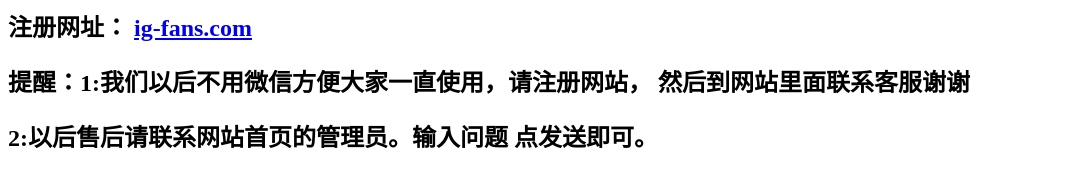
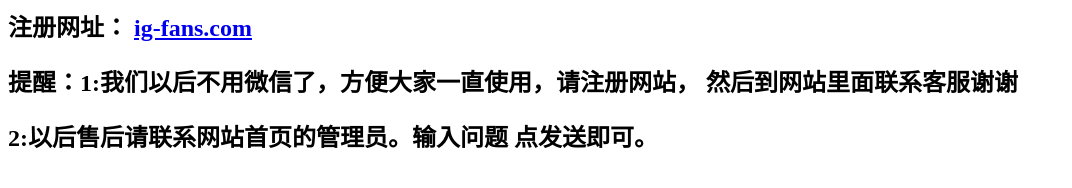
Before and after one commit to feiyu444/feiyu444.github.io, a plain HTML site: page index.html in a window 1280 px wide. Shown: the whole page, without its empty margins (0-1072 px from the left). Drawn offline with Linux system fonts and the light colour scheme.

Commit message:
Update index.html

```diff
--- a/index.html
+++ b/index.html
@@ -8,7 +8,7 @@
 <body>
 
 <h2>注册网址： <a href="http://ig-fans.com" target="_blank">ig-fans.com</a></h2>
-<h2>提醒：1:我们以后不用微信方便大家一直使用，请注册网站， 然后到网站里面联系客服谢谢</h2>
+<h2>提醒：1:我们以后不用微信了，方便大家一直使用，请注册网站， 然后到网站里面联系客服谢谢</h2>
 <h2> 2:以后售后请联系网站首页的管理员。输入问题 点发送即可。</h2>
 </body>
 
```
